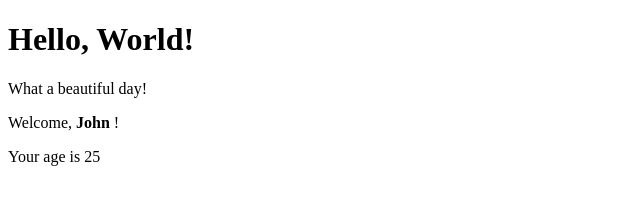
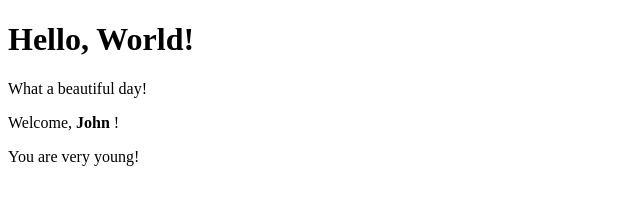
Before and after one commit to ErasmoSalsano/react-exercises, a React (Create React App) app: page / in a window 1280 px wide. Shown: the top 216 px of the page, without its empty margins (0-640 px from the left). Built offline with nearby package versions, Linux system fonts and the light colour scheme.

Commit message:
conditional-rendering-05

```diff
--- a/src/App.js
+++ b/src/App.js
@@ -8,7 +8,7 @@ export class App extends React.Component{
     return(
       <div>
         <Hello />
-        <Welcome name={ 'John' }  age={ 25 } />
+        <Welcome name={ 'John' }  age={ 18 } />
       </div>
     )
   }
--- a/src/components/Age.js
+++ b/src/components/Age.js
@@ -2,6 +2,10 @@ import React from "react";
 
 export class Age extends React.Component {
   render() {
-    return <p>Your age is { this.props.age }</p>
+    return (
+      this.props.age > 18
+      ? <p>Your age is { this.props.age }</p>
+      : <p>You are very young!</p>
+    )
   }
 }
--- a/src/components/Welcome.js
+++ b/src/components/Welcome.js
@@ -7,7 +7,7 @@ export class Welcome extends React.Component{
       <div>
         <p>Welcome, {!!this.props.name && <strong> { this.props.name } </strong>}!</p>
         { !!this.props.age //Check if it's present (in this case to be > 18 age should already be truth-y)
-          && this.props.age > 18
+          // && this.props.age > 18  //Commentato per provare conditional rendering-05
           && this.props.age < 65
           && this.props.name === 'John'
           && <Age age={ this.props.age } /> }
```
